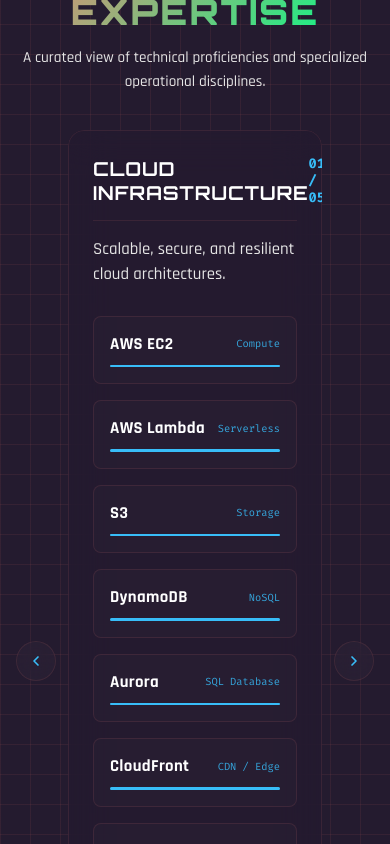
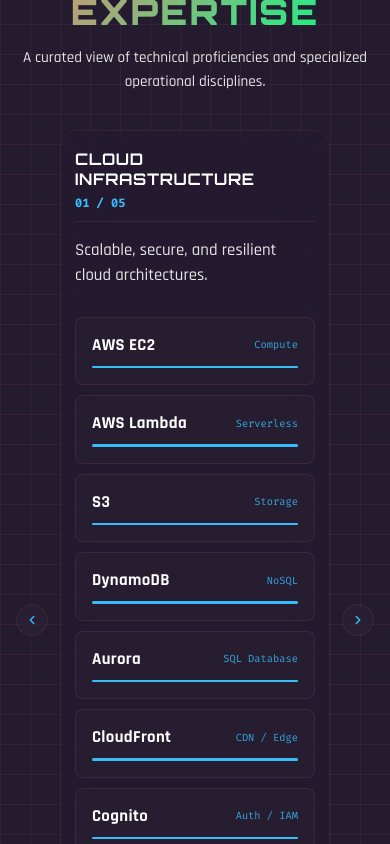
Before and after one commit to DragonEmperor9480/Portfolio, a Next.js app: page / in a window 390 px wide. Shown: the part 1080-1924 px from the top of the page. Built offline with nearby package versions, Linux system fonts and the light colour scheme.

Commit message:
Portfolio: Responsive improveness for Skills and initial loader.
* also improve colour adaptiveness for system button

```diff
--- a/src/components/SkeletonLoader.jsx
+++ b/src/components/SkeletonLoader.jsx
@@ -208,6 +208,11 @@
   &::-webkit-scrollbar {
     display: none;
   }
+
+  @media (max-width: 480px) {
+    height: 200px;
+    padding: 12px 14px;
+  }
 `;
 
 const LogLine = styled.div`
@@ -216,6 +221,10 @@
   color: rgba(255, 255, 255, 0.85);
   white-space: pre-wrap;
   word-break: break-all;
+
+  @media (max-width: 480px) {
+    font-size: 0.72rem;
+  }
 `;
 
 const StatusOk = styled.span`
@@ -238,6 +247,10 @@
   align-items: center;
   gap: 6px;
   margin-top: 4px;
+
+  @media (max-width: 480px) {
+    font-size: 0.74rem;
+  }
 `;
 
 const PromptPrefix = styled.span`
@@ -262,6 +275,10 @@
   display: flex;
   flex-direction: column;
   gap: 10px;
+
+  @media (max-width: 480px) {
+    padding: 14px 14px 18px;
+  }
 `;
 
 const LoadingHeader = styled.div`
@@ -274,11 +291,20 @@
   letter-spacing: 0.05em;
   font-size: 0.95rem;
   color: #ffffff;
+  min-height: 24px;
+
+  @media (max-width: 480px) {
+    font-size: 0.75rem;
+    min-height: 34px;
+    align-items: flex-start;
+  }
 `;
 
 const FriendlyStatus = styled.span`
   color: #64ffda;
   text-shadow: 0 0 8px rgba(100, 255, 218, 0.2);
+  flex: 1;
+  margin-right: 12px;
 `;
 
 const ProgressBar = styled.div`
--- a/src/components/SystemControl.jsx
+++ b/src/components/SystemControl.jsx
@@ -16,8 +16,9 @@
 `;
 
 const StatusTrayButton = styled(motion.button)`
-  background: ${({ theme }) => theme.name === 'Light Mode' ? 'rgba(0, 0, 0, 0.02)' : 'rgba(255, 255, 255, 0.03)'};
-  border: 1px solid ${({ theme }) => theme.name === 'Light Mode' ? 'rgba(0, 0, 0, 0.06)' : 'rgba(255, 255, 255, 0.08)'};
+  background: ${({ theme }) => `${theme.colors.primary}10`};
+  border: 1px solid ${({ theme }) => `${theme.colors.primary}40`};
+  color: ${({ theme }) => theme.colors.primary};
   backdrop-filter: blur(10px);
   -webkit-backdrop-filter: blur(10px);
   border-radius: 12px;
@@ -31,9 +32,9 @@
   outline: none;
 
   &:hover {
-    background: ${({ theme }) => theme.name === 'Light Mode' ? 'rgba(0, 0, 0, 0.04)' : 'rgba(255, 255, 255, 0.06)'};
-    border-color: ${({ theme }) => theme.name === 'Light Mode' ? 'rgba(0, 0, 0, 0.1)' : 'rgba(255, 255, 255, 0.15)'};
-    box-shadow: 0 4px 12px rgba(0, 0, 0, 0.05);
+    background: ${({ theme }) => `${theme.colors.primary}15`};
+    border-color: ${({ theme }) => theme.colors.primary}80;
+    box-shadow: 0 4px 12px ${({ theme }) => `${theme.colors.primary}20`};
   }
 
 
@@ -53,7 +54,7 @@
 `;
 
 const TrayIcon = styled.span`
-  color: ${props => props.$active ? props.$color : ({ theme }) => theme?.colors?.textSecondary || '#B3B3B3'};
+  color: ${props => props.$active ? props.$color : (props.theme?.colors?.textSecondary || '#B3B3B3')};
   opacity: ${props => props.$active ? 1 : 0.6};
   font-size: 0.85rem;
   display: flex;
@@ -327,7 +328,7 @@
 
 export default function SystemControl() {
   const [isOpen, setIsOpen] = useState(false);
-  const [isOnline, setIsOnline] = useState(navigator.onLine);
+  const [isOnline, setIsOnline] = useState(true);
   const [brightness, setBrightness] = useState(100);
   const { volume, setVolume } = usePlayer();
   const { setCurrentTheme } = useTheme();
@@ -400,6 +401,10 @@
 
   // Sync online status
   useEffect(() => {
+    if (typeof navigator !== 'undefined') {
+      setIsOnline(navigator.onLine);
+    }
+
     const handleOnline = () => setIsOnline(true);
     const handleOffline = () => setIsOnline(false);
 
--- a/src/components/sections/About.jsx
+++ b/src/components/sections/About.jsx
@@ -132,6 +132,16 @@
       height: 16px;
     }
   }
+
+  @media (max-width: 400px) {
+    width: 32px;
+    height: 32px;
+
+    svg {
+      width: 14px;
+      height: 14px;
+    }
+  }
 `;
 
 const CardViewport = styled.div`
@@ -146,6 +156,10 @@
 
   @media (max-width: 768px) {
     min-height: 520px;
+  }
+
+  @media (max-width: 480px) {
+    min-height: 460px;
   }
 `;
 
@@ -165,6 +179,10 @@
   @media (max-width: 768px) {
     padding: 24px;
   }
+
+  @media (max-width: 480px) {
+    padding: 18px 14px;
+  }
 `;
 
 const CardHeader = styled.div`
@@ -174,6 +192,13 @@
   margin-bottom: 16px;
   border-bottom: 1px solid ${({ theme }) => theme.colors.border};
   padding-bottom: 14px;
+
+  @media (max-width: 480px) {
+    flex-direction: column;
+    align-items: flex-start;
+    gap: 6px;
+    padding-bottom: 10px;
+  }
 `;
 
 const CategoryTitle = styled.h3`
@@ -188,6 +213,10 @@
   @media (max-width: 600px) {
     font-size: 1.2rem;
   }
+
+  @media (max-width: 400px) {
+    font-size: 1rem;
+  }
 `;
 
 const CardIndex = styled.span`
@@ -195,6 +224,10 @@
   font-size: 0.85rem;
   color: ${props => props.$color};
   font-weight: 600;
+
+  @media (max-width: 400px) {
+    font-size: 0.75rem;
+  }
 `;
 
 const CategoryDescription = styled.p`
@@ -210,6 +243,11 @@
   grid-template-columns: repeat(auto-fill, minmax(180px, 1fr));
   gap: 16px;
   margin-top: auto;
+
+  @media (max-width: 480px) {
+    grid-template-columns: repeat(auto-fill, minmax(120px, 1fr));
+    gap: 10px;
+  }
 `;
 
 const SkillCard = styled(motion.div)`
```
